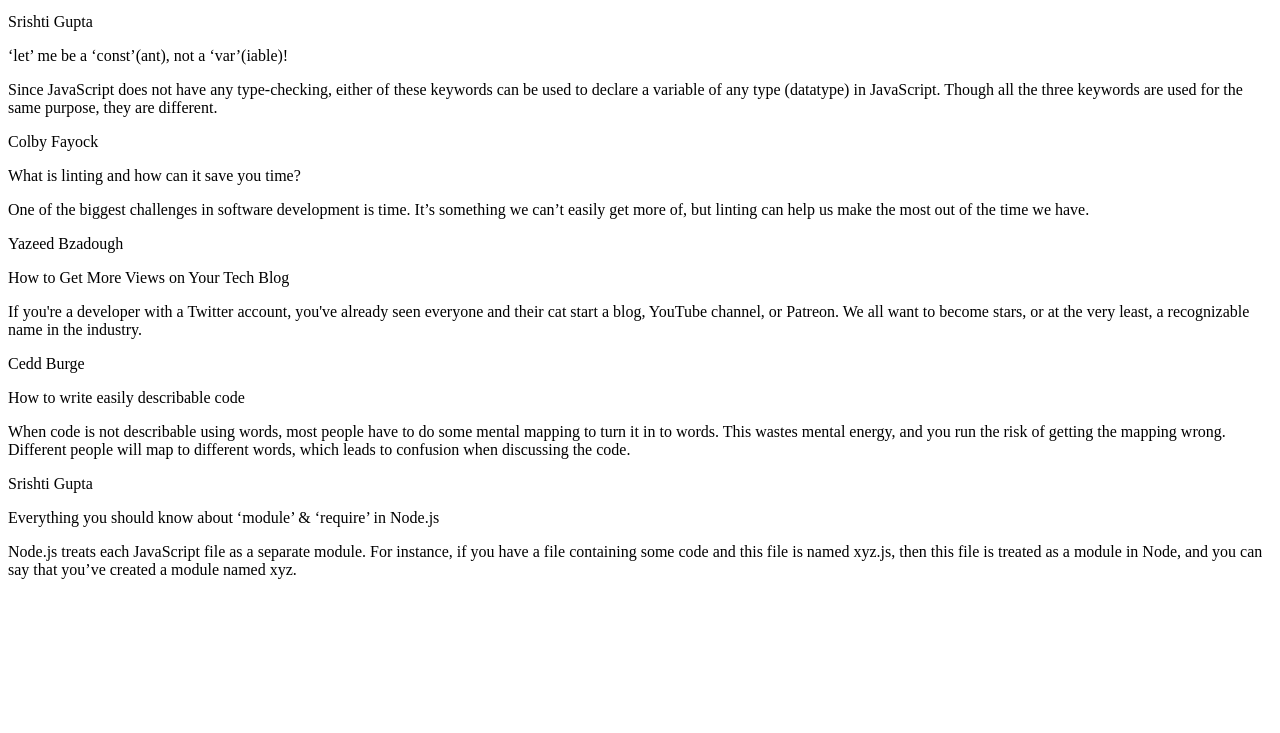
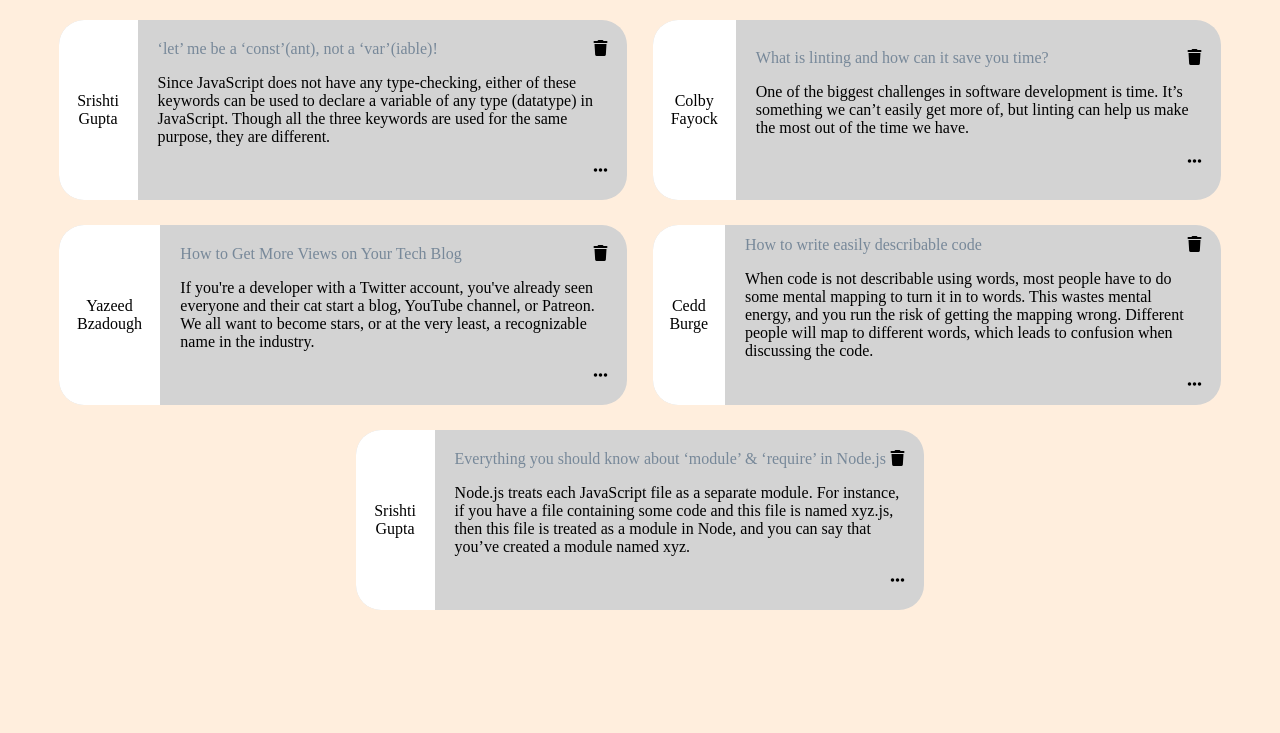
Before and after one commit to priteeshh/ScriBBler, a plain HTML site: page html/postslist.html in a window 1280 px wide. Shown: the part 67-800 px from the top of the page. Drawn offline with Linux system fonts and the light colour scheme; a web font is replaced by a local one.

Commit message:
applied styles to the postslist page

```diff
--- a/html/postslist.html
+++ b/html/postslist.html
@@ -2,7 +2,8 @@
 <html>
 
 <head>
-    <title>Sample</title>
+    <title>Posts List</title>
+    <link rel="stylesheet" type="text/css" media="screen" href="../styles/postslist.css" />
     <link rel="stylesheet" type="text/css" media="screen" href="../styles/common.css" />
     <link href="https://fonts.googleapis.com/css?family=Montez&display=swap" rel="stylesheet">
     <link href="https://fonts.googleapis.com/css2?family=Ubuntu+Mono&display=swap" rel="stylesheet">
@@ -58,110 +59,110 @@
     </div>
 </div>
     <!-- list of all posts starts here -->
-    <div>
+    <div class="cardsHolder">
 
         <!-- post 1 starts here -->
-        <div>
-            <div>
-                <p>Srishti Gupta</p>
+        <div class="cardContainer">
+            <div class="cardContainerLeft">
+                <p class="name">Srishti Gupta</p>
             </div>
 
-            <div>
-                <div>
-                    <p>‘let’ me be a ‘const’(ant), not a ‘var’(iable)!</p>
+            <div class="cardContainerRight">
+                <div class="postTitleContainer">
+                    <p class="postTitle">‘let’ me be a ‘const’(ant), not a ‘var’(iable)!</p>
                     <span>
-                        <!-- TODO: Include Font Awesome icon for delete icon here -->
+                        <i class="fas fa-trash"></i>
                     </span>
                 </div>
                 <p>Since JavaScript does not have any type-checking, either of these keywords can be used to declare a variable of any type (datatype) in JavaScript. Though all the three keywords are used for the same purpose, they are different.</p>
-                <span>
-                    <!-- TODO: Include Font Awesome icon for horizontal ellipsis icon here -->
+                <span class="dots">
+                    <i class="fas fa-ellipsis-h"></i>
                 </span>
             </div>
         </div>
         <!-- post 1 ends here -->
 
         <!-- post 2 starts here -->
-        <div>
-            <div>
-                <p>Colby Fayock</p>
+        <div class="cardContainer">
+            <div class="cardContainerLeft">
+                <p class="name">Colby Fayock</p>
             </div>
 
-            <div>
-                <div>
-                    <p>What is linting and how can it save you time?</p>
+            <div class="cardContainerRight">
+                <div class="postTitleContainer">
+                    <p class="postTitle">What is linting and how can it save you time?</p>
                     <span>
-                        <!-- TODO: Include Font Awesome icon for delete icon here -->
+                        <i class="fas fa-trash"></i>
                     </span>
                 </div>
                 <p>One of the biggest challenges in software development is time. It’s something we can’t easily get more of, but linting can help us make the most out of the time we have.</p>
-                <span>
-                    <!-- TODO: Include Font Awesome icon for horizontal ellipsis icon here -->
+                <span class="dots">
+                    <i class="fas fa-ellipsis-h"></i>
                 </span>
             </div>
         </div>
         <!-- post 2 ends here -->
 
         <!-- post 3 starts here -->
-        <div>
-            <div>
-                <p>Yazeed Bzadough</p>
+        <div class="cardContainer">
+            <div class="cardContainerLeft">
+                <p class="name">Yazeed Bzadough</p>
             </div>
 
-            <div>
-                <div>
-                    <p>How to Get More Views on Your Tech Blog</p>
+            <div class="cardContainerRight">
+                <div class="postTitleContainer">
+                    <p class="postTitle">How to Get More Views on Your Tech Blog</p>
                     <span>
-                        <!-- TODO: Include Font Awesome icon for delete icon here -->
+                        <i class="fas fa-trash"></i>
                     </span>
                 </div>
                 <p>If you're a developer with a Twitter account, you've already seen everyone and their cat start a blog, YouTube channel, or Patreon. We all want to become stars, or at the very least, a recognizable name in the industry.</p>
-                <span>
-                    <!-- TODO: Include Font Awesome icon for horizontal ellipsis icon here -->
+                <span class="dots">
+                    <i class="fas fa-ellipsis-h"></i>
                 </span>
             </div>
         </div>
         <!-- post 3 ends here -->
 
         <!-- post 4 starts here -->
-        <div>
-            <div>
-                <p>Cedd Burge</p>
+        <div class="cardContainer">
+            <div class="cardContainerLeft">
+                <p class="name">Cedd Burge</p>
             </div>
 
-            <div>
-                <div>
-                    <p>How to write easily describable code</p>
+            <div class="cardContainerRight">
+                <div class="postTitleContainer">
+                    <p class="postTitle">How to write easily describable code</p>
                     <span>
-                        <!-- TODO: Include Font Awesome icon for delete icon here -->
+                        <i class="fas fa-trash"></i>
                     </span>
                 </div>
                 <p>When code is not describable using words, most people have to do some mental mapping to turn it in to words. This wastes mental energy, and you run the risk of getting the mapping wrong. Different people will map to different words, which
                     leads to confusion when discussing the code.</p>
-                <span>
-                    <!-- TODO: Include Font Awesome icon for horizontal ellipsis icon here -->
+                <span class="dots">
+                    <i class="fas fa-ellipsis-h"></i>
                 </span>
             </div>
         </div>
         <!-- post 4 ends here -->
 
         <!-- post 5 starts here -->
-        <div>
-            <div>
-                <p>Srishti Gupta</p>
+        <div class="cardContainer">
+            <div class="cardContainerLeft">
+                <p class="name">Srishti Gupta</p>
             </div>
 
-            <div>
-                <div>
-                    <p>Everything you should know about ‘module’ & ‘require’ in Node.js</p>
+            <div class="cardContainerRight">
+                <div class="postTitleContainer">
+                    <p class="postTitle">Everything you should know about ‘module’ & ‘require’ in Node.js </p>
                     <span>
-                        <!-- TODO: Include Font Awesome icon for delete icon here -->
+                        <i class="fas fa-trash"></i>
                     </span>
                 </div>
                 <p>Node.js treats each JavaScript file as a separate module. For instance, if you have a file containing some code and this file is named xyz.js, then this file is treated as a module in Node, and you can say that you’ve created a module
                     named xyz.</p>
-                <span>
-                    <!-- TODO: Include Font Awesome icon for horizontal ellipsis icon here -->
+                <span class="dots">
+                    <i class="fas fa-ellipsis-h"></i>
                 </span>
             </div>
         </div>
--- a/styles/postslist.css
+++ b/styles/postslist.css
@@ -0,0 +1,53 @@
+body  {
+    background-color: #ffeedd;
+    background-size:  100%;
+}
+.cardContainer{
+    display: flex;
+    flex-direction: row;
+    justify-content: center;
+    background-color:lightgrey;
+    width: 45%;
+    height: 180px;
+    border-radius: 25px;
+    margin: 1%;
+
+}
+.cardContainerLeft{
+    background-color: white;
+    display: flex;
+    justify-content: center;
+    align-items: center;
+    border-radius: 25px 0 0 25px;
+
+}
+.cardContainerRight{
+    width: 85%;
+    margin: 20px;
+    display: flex;
+    flex-direction: column;
+    justify-content: center;
+}
+.name{
+    text-align: center;
+}
+.postTitle{
+    margin: 0;
+    color: lightslategray;
+}
+.postTitleContainer{
+    display: flex;
+    flex-direction: row;
+    justify-content: space-between;
+}
+.dots{
+    width: 100%;
+    text-align: right;
+}
+.cardsHolder{
+    display: flex;
+    flex-direction: row;
+    justify-content: center;
+    flex-flow: row wrap;
+    margin-top: 10px;
+}
```
